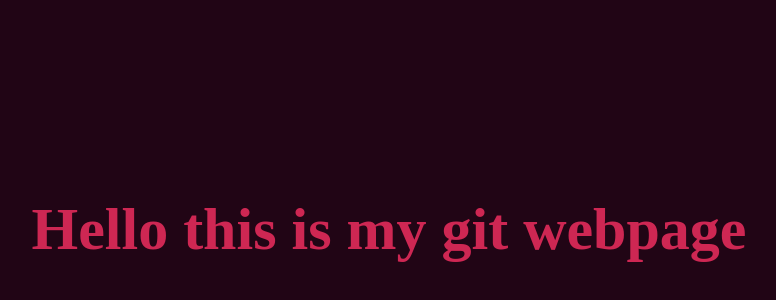
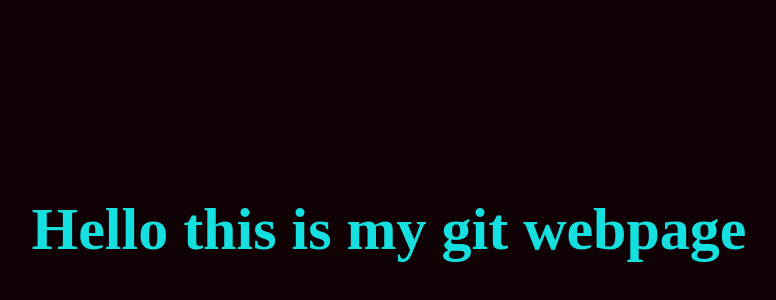
Before and after one commit to costadvl/costadvl.github.io, a plain HTML site: page index.html in a window 1280 px wide. Shown: the part 66-366 px from the top of the page, without its empty margins (251-1027 px from the left). Drawn offline with Linux system fonts and the light colour scheme.

Commit message:
background and color changed new

```diff
--- a/style.css
+++ b/style.css
@@ -1,8 +1,8 @@
 body{
-    background: #210515;
+    background: #0f0104;
     text-align: center;
     font-size: 30px;
-    color: #CE2753;
+    color: #15dfdf;
 }
 
 h1{
```
